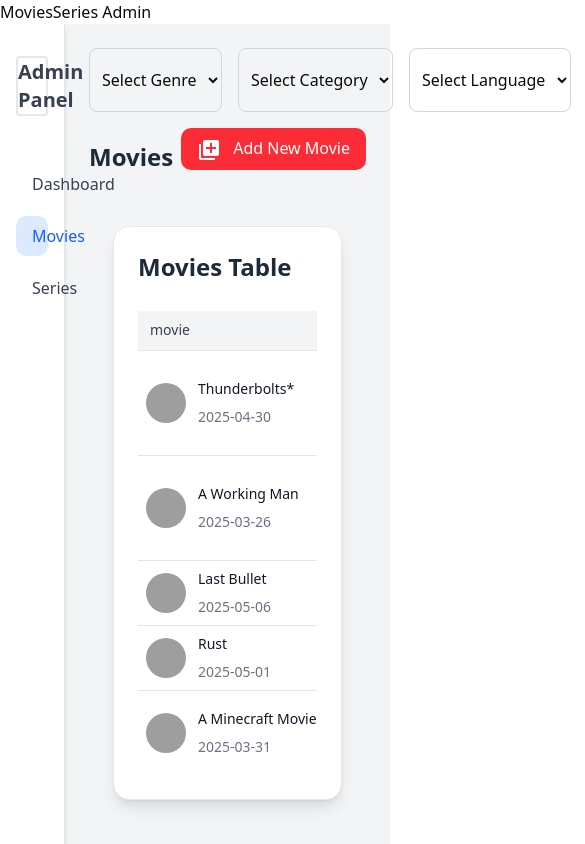
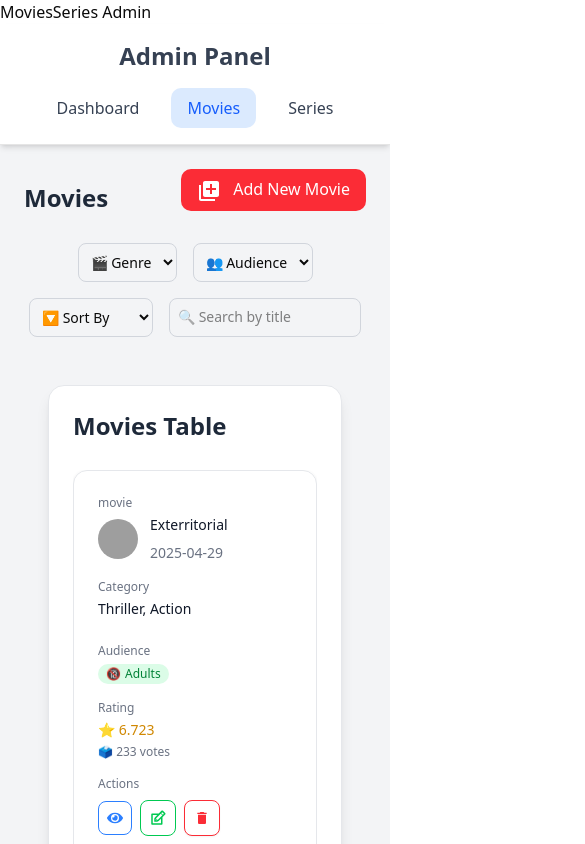
Before and after one commit to EngBasmaa/Movie-Verse-React-Project, a React (Vite) app: page /admin in a window 390 px wide. Shown: the top 844 px of the page, 585 px wide, since content can reach past the window. Built offline with nearby package versions, Linux system fonts and the light colour scheme; data requests are answered from the project's data file; grey boxes are pictures that could not be loaded.

Commit message:
handling applying filters - add full responsivity for the tables - add pagination for the tables

```diff
--- a/package.json
+++ b/package.json
@@ -12,6 +12,7 @@
   },
   "dependencies": {
     "@radix-ui/react-avatar": "^1.1.9",
+    "@radix-ui/react-dialog": "^1.1.13",
     "@radix-ui/react-icons": "^1.3.2",
     "@radix-ui/react-label": "^2.1.6",
     "@radix-ui/react-select": "^2.2.4",
--- a/src/features/admin/components/MyFilters.jsx
+++ b/src/features/admin/components/MyFilters.jsx
@@ -1,29 +1,27 @@
-import { useState } from "react";
+import { useState, useEffect } from "react";
 
 export function MyFilters({ onFilterChange }) {
   const [genre, setGenre] = useState("");
   const [category, setCategory] = useState("");
-  const [language, setLanguage] = useState("");
   const [searchQuery, setSearchQuery] = useState("");
+  const [sortBy, setSortBy] = useState("");
 
-  const handleFilterChange = () => {
-    onFilterChange({
-      genre,
-      category,
-      language,
-      searchQuery
-    });
-  };
+  useEffect(
+    () => {
+      onFilterChange({ genre, category, searchQuery, sortBy });
+    },
+    [genre, category, searchQuery, sortBy]
+  );
 
   return (
-    <div className="flex space-x-4 mb-4">
+    <div className="flex flex-wrap gap-4 justify-center mb-6">
       {/* Genre Filter */}
       <select
         value={genre}
         onChange={e => setGenre(e.target.value)}
-        className="p-2 border border-gray-300 rounded-md"
+        className="p-2 border border-gray-300 rounded-md text-sm"
       >
-        <option value="">Select Genre</option>
+        <option value="">🎬 Genre</option>
         <option value="Action">Action</option>
         <option value="Comedy">Comedy</option>
         <option value="Drama">Drama</option>
@@ -34,41 +32,32 @@ export function MyFilters({ onFilterChange }) {
       <select
         value={category}
         onChange={e => setCategory(e.target.value)}
-        className="p-2 border border-gray-300 rounded-md"
+        className="p-2 border border-gray-300 rounded-md text-sm"
       >
-        <option value="">Select Category</option>
-        <option value="movie">Movie</option>
-        <option value="series">Series</option>
+        <option value="">👥 Audience</option>
+        <option value="general">General</option>
+        <option value="adults">Adults</option>
       </select>
 
-      {/* Language Filter */}
+      {/* Sort Filter */}
       <select
-        value={language}
-        onChange={e => setLanguage(e.target.value)}
-        className="p-2 border border-gray-300 rounded-md"
+        value={sortBy}
+        onChange={e => setSortBy(e.target.value)}
+        className="p-2 border border-gray-300 rounded-md text-sm"
       >
-        <option value="">Select Language</option>
-        <option value="en">English</option>
-        <option value="ar">Arabic</option>
-        <option value="fr">French</option>
+        <option value="">🔽 Sort By</option>
+        <option value="rating">Rating</option>
+        <option value="releaseDate">Release Date</option>
       </select>
 
       {/* Search Filter */}
       <input
         type="text"
-        placeholder="Search by title"
+        placeholder="🔍 Search by title"
         value={searchQuery}
         onChange={e => setSearchQuery(e.target.value)}
-        className="p-2 border border-gray-300 rounded-md"
+        className="p-2 border border-gray-300 rounded-md text-sm w-48"
       />
-
-      {/* Apply Filters */}
-      <button
-        onClick={handleFilterChange}
-        className="px-4 py-2 bg-blue-500 text-white rounded-md"
-      >
-        Apply Filters
-      </button>
     </div>
   );
 }
--- /dev/null
+++ b/src/features/admin/components/MyHeader.jsx
@@ -0,0 +1,54 @@
+import PropTypes from "prop-types";
+
+export function MyHeader({ activeTab, setActiveTab }) {
+  return (
+    <header className="w-full bg-white border-b p-4 shadow-md">
+      <div className="flex flex-col md:flex-row items-center justify-between">
+        <h2 className="text-2xl font-semibold mb-4 md:mb-0 text-gray-700">
+          Admin Panel
+        </h2>
+
+        <ul className="flex flex-wrap gap-4">
+          <li>
+            <button
+              onClick={() => setActiveTab("dashboard")}
+              className={`px-4 py-2 rounded-lg font-medium ${activeTab ===
+              "dashboard"
+                ? "bg-blue-100 text-blue-600"
+                : "text-gray-700 hover:bg-gray-100"}`}
+            >
+              Dashboard
+            </button>
+          </li>
+          <li>
+            <button
+              onClick={() => setActiveTab("movies")}
+              className={`px-4 py-2 rounded-lg font-medium ${activeTab ===
+              "movies"
+                ? "bg-blue-100 text-blue-600"
+                : "text-gray-700 hover:bg-gray-100"}`}
+            >
+              Movies
+            </button>
+          </li>
+          <li>
+            <button
+              onClick={() => setActiveTab("series")}
+              className={`px-4 py-2 rounded-lg font-medium ${activeTab ===
+              "series"
+                ? "bg-blue-100 text-blue-600"
+                : "text-gray-700 hover:bg-gray-100"}`}
+            >
+              Series
+            </button>
+          </li>
+        </ul>
+      </div>
+    </header>
+  );
+}
+
+MyHeader.propTypes = {
+  activeTab: PropTypes.string.isRequired,
+  setActiveTab: PropTypes.func.isRequired
+};
--- a/src/features/admin/components/MyTable.jsx
+++ b/src/features/admin/components/MyTable.jsx
@@ -8,40 +8,31 @@ import {
 } from "@/components/ui/table";
 import { Avatar, AvatarImage, AvatarFallback } from "@/components/ui/avatar";
 import { Button } from "@/components/ui/button";
-import { all } from "./localData";
 import { FaEye } from "react-icons/fa";
 import { TiEdit } from "react-icons/ti";
 import { MdDelete } from "react-icons/md";
 import { useDispatch } from "react-redux";
 import { deleteMovieAction } from "../../movies/movieSlice";
-import { useEffect } from "react";
 import { Link } from "react-router-dom";
 import PropTypes from "prop-types";
 
-export function MyTable({ type, tableTitle }) {
+export function MyTable({ type, tableTitle, data, pagination, setPage }) {
+  const { currentPage, totalPages } = pagination;
   const dispatch = useDispatch();
 
-  useEffect(() => {
-    // ممكن تستدعي هنا جلب الداتا مش الحذف
-    // dispatch(fetchMoviesAction());
-  }, []);
-
   const deleteHandler = movieId => {
-    type === "movie" && dispatch(deleteMovieAction(movieId));
-    type === "series" && dispatch(deleteMovieAction(movieId));
-    type === "all" && dispatch(deleteMovieAction(movieId));
+    dispatch(deleteMovieAction(movieId));
   };
 
-  console.log(all);
-
   return (
-    <div className="w-full p-6">
+    <div className="max-w-full p-6">
       <div className="bg-white rounded-2xl shadow-lg p-6 border border-gray-200">
         <h2 className="text-2xl font-semibold mb-7 text-gray-800">
           {tableTitle}
         </h2>
-        <Table className="w-full">
-          <TableHeader>
+
+        <Table className="w-full block md:table">
+          <TableHeader className="hidden md:table-header-group">
             <TableRow className="bg-gray-100">
               <TableHead className="text-gray-700 ps-3">
                 {type}
@@ -54,22 +45,34 @@ export function MyTable({ type, tableTitle }) {
               </TableHead>
             </TableRow>
           </TableHeader>
+
           <TableBody>
-            {all.map(item =>
+          {data.length === 0 && (
+  <TableRow>
+    <TableCell colSpan={5} className="text-center text-gray-500">
+      No {type} found.
+    </TableCell>
+  </TableRow>
+)}
+            {data.map(item =>
               <TableRow
                 key={item.id}
-                className="hover:bg-gray-50 transition-colors"
+                className="flex flex-col md:table-row border border-gray-200 rounded-xl md:rounded-none mb-4 md:mb-0 p-4 md:p-0 shadow-sm md:shadow-none"
               >
-                <TableCell className="font-medium">
-                  <div className="flex items-center space-x-3  me-3">
+                {/* Title + Date */}
+                <TableCell className="font-medium break-words whitespace-normal">
+                  <div className="md:hidden text-gray-500 text-xs mb-1">
+                    {type}
+                  </div>
+                  <div className="flex items-center space-x-3 me-2">
                     <Avatar className="h-10 w-10">
                       <AvatarImage src={item.poster_url} alt={item.title} />
                       <AvatarFallback>
-                        {item.title.charAt(0)}
+                        {item.title.charAt(0)  }
                       </AvatarFallback>
                     </Avatar>
                     <div>
-                      <p className="text-sm font-medium mb-2 text-gray-900">
+                      <p className="text-sm font-medium mb-2 text-gray-900 break-words whitespace-normal">
                         {item.title}
                       </p>
                       <p className="text-sm text-gray-500 break-words whitespace-normal">
@@ -78,25 +81,49 @@ export function MyTable({ type, tableTitle }) {
                     </div>
                   </div>
                 </TableCell>
+
+                {/* Category */}
                 <TableCell>
-                  <p className="text-sm font-medium  mb-2 text-gray-900">
+                  <div className="md:hidden text-gray-500 text-xs mb-1">
+                    Category
+                  </div>
+                  <p className="text-sm font-medium mb-2 text-gray-900 break-words whitespace-normal">
                     {item.genres.join(", ")}
                   </p>
                   <p className="text-sm text-gray-500 break-words whitespace-normal">
                     {item.reviews.map(r => r.author).join(", ")}
                   </p>
                 </TableCell>
-                <TableCell>
+
+                {/* Audience */}
+                <TableCell className="me-5">
+                  <div className="md:hidden text-gray-500 text-xs mb-1">
+                    Audience
+                  </div>
                   <span
-                    className={`inline-flex items-center me-4 rounded-full px-2 py-0.5 text-xs font-medium
-      ${item.adult
-        ? "bg-green-100 text-green-700"
-        : "bg-blue-100 text-blue-700"}`}
-                  >
-                    {item.adult ? "Adults" : "General"}
-                  </span>
+  className={`inline-flex items-center gap-1 me-4 rounded-full px-2 py-0.5 text-xs font-medium
+    ${item.adult ? "bg-green-100 text-green-700" : "bg-blue-100 text-blue-700"}`}
+>
+  {item.adult ? (
+      <>
+      <span className="text-green-500">🔞</span>
+      <span>Adults</span>
+    </>
+  ) : (
+    <>
+        <span className="text-blue-500">🧒</span>
+      <span>General</span>
+    </>
+  )}
+</span>
+
                 </TableCell>
-                <TableCell className="text-sm  text-gray-900">
+
+                {/* Rating */}
+                <TableCell className="text-sm text-gray-900 me-7">
+                  <div className="md:hidden text-gray-500 text-xs mb-1">
+                    Rating
+                  </div>
                   <div className="flex flex-col items-start space-y-1">
                     <div className="flex items-center text-sm text-yellow-600 font-medium">
                       ⭐ {item.vote_average}
@@ -106,8 +133,13 @@ export function MyTable({ type, tableTitle }) {
                     </div>
                   </div>
                 </TableCell>
+
+                {/* Actions */}
                 <TableCell className="text-center">
-                  <div className="flex justify-center items-center gap-2">
+                  <div className="md:hidden text-gray-500 text-xs mb-1 text-start">
+                    Actions
+                  </div>
+                  <div className="flex justify-start md:justify-center items-center gap-2 mt-2">
                     <Link
                       to={`/admin/${item.id}`}
                       className="p-2 rounded-md border border-blue-500 text-blue-500 hover:bg-blue-600 hover:text-white transition duration-200"
@@ -115,7 +147,6 @@ export function MyTable({ type, tableTitle }) {
                     >
                       <FaEye size={16} />
                     </Link>
-
                     <Link
                       to={`/admin/${item.id}/${type === "movie"
                         ? "editMovie"
@@ -125,11 +156,14 @@ export function MyTable({ type, tableTitle }) {
                     >
                       <TiEdit size={18} />
                     </Link>
-
                     <Button
                       variant="outline"
                       size="icon"
-                      onClick={() => deleteHandler(item.id)}
+                      onClick={() => {
+                        if (window.confirm("Are you sure you want to delete it?")) {
+                          deleteHandler(item.id);
+                        }
+                      }}
                       className="p-2 rounded-md border border-red-500 text-red-500 hover:bg-red-600 hover:text-white transition duration-200"
                       title="Delete"
                     >
@@ -141,6 +175,27 @@ export function MyTable({ type, tableTitle }) {
             )}
           </TableBody>
         </Table>
+
+        {/* Pagination Controls */}
+        <div className="mt-4 flex justify-center">
+          <Button
+            disabled={currentPage === 1}
+            onClick={() => setPage(currentPage - 1)}
+            className="mx-2"
+          >
+            Previous
+          </Button>
+          <span className="text-sm text-gray-700 mt-2">
+            Page {currentPage} of {totalPages}
+          </span>
+          <Button
+            disabled={currentPage === totalPages}
+            onClick={() => setPage(currentPage + 1)}
+            className="mx-2"
+          >
+            Next
+          </Button>
+        </div>
       </div>
     </div>
   );
@@ -148,5 +203,8 @@ export function MyTable({ type, tableTitle }) {
 
 MyTable.propTypes = {
   type: PropTypes.string.isRequired,
-  tableTitle: PropTypes.string.isRequired
+  tableTitle: PropTypes.string.isRequired,
+  data: PropTypes.array.isRequired,
+  pagination: PropTypes.object.isRequired,
+  setPage: PropTypes.func.isRequired
 };
--- a/src/features/admin/components/Sidebar.jsx
+++ b/src/features/admin/components/Sidebar.jsx
@@ -1,24 +1,51 @@
+import PropTypes from "prop-types";
+
 export function Sidebar({ activeTab, setActiveTab }) {
-  return <aside className="col-span-2 bg-white border-r p-4 shadow-md">
+  return (
+    <aside className="col-span-2 bg-white border-r p-4 shadow-md h-screen position-fixed">
       <h2 className="text-xl font-semibold mb-12 mt-4 border-2 border-gray-200 rounded text-center text-gray-700">
         Admin Panel
       </h2>
       <ul className="space-y-3">
         <li>
-          <button onClick={() => setActiveTab("dashboard")} className={`w-full text-left px-4 py-2 rounded-lg font-medium ${activeTab === "dashboard" ? "bg-blue-100 text-blue-600" : "text-gray-700 hover:bg-gray-50"}`}>
+          <button
+            onClick={() => setActiveTab("dashboard")}
+            className={`w-full text-left px-4 py-2 rounded-lg font-medium ${activeTab ===
+            "dashboard"
+              ? "bg-blue-100 text-blue-600"
+              : "text-gray-700 hover:bg-gray-50"}`}
+          >
             Dashboard
           </button>
         </li>
         <li>
-          <button onClick={() => setActiveTab("movies")} className={`w-full text-left px-4 py-2 rounded-lg font-medium ${activeTab === "movies" ? "bg-blue-100 text-blue-600" : "text-gray-700 hover:bg-gray-50"}`}>
+          <button
+            onClick={() => setActiveTab("movies")}
+            className={`w-full text-left px-4 py-2 rounded-lg font-medium ${activeTab ===
+            "movies"
+              ? "bg-blue-100 text-blue-600"
+              : "text-gray-700 hover:bg-gray-50"}`}
+          >
             Movies
           </button>
         </li>
         <li>
-          <button onClick={() => setActiveTab("series")} className={`w-full text-left px-4 py-2 rounded-lg font-medium ${activeTab === "series" ? "bg-blue-100 text-blue-600" : "text-gray-700 hover:bg-gray-50"}`}>
+          <button
+            onClick={() => setActiveTab("series")}
+            className={`w-full text-left px-4 py-2 rounded-lg font-medium ${activeTab ===
+            "series"
+              ? "bg-blue-100 text-blue-600"
+              : "text-gray-700 hover:bg-gray-50"}`}
+          >
             Series
           </button>
         </li>
       </ul>
-    </aside>;
+    </aside>
+  );
 }
+
+Sidebar.propTypes = {
+  activeTab: PropTypes.string.isRequired,
+  setActiveTab: PropTypes.func.isRequired
+};
--- a/src/features/admin/pages/AdminLayout.jsx
+++ b/src/features/admin/pages/AdminLayout.jsx
@@ -1,4 +1,4 @@
-import { useState } from "react";
+import { useEffect, useState } from "react";
 import { MyTable } from "../components/MyTable";
 import { Sidebar } from "../components/Sidebar";
 import { Link } from "react-router-dom";
@@ -6,22 +6,50 @@ import { MdAddToPhotos } from "react-icons/md";
 import { MyFilters } from "../components/MyFilters"; // تعديل هذا الاستيراد ليناسب الملف
 import {
   filterByGenre,
-  filterByCategory,
-  filterByLang,
+
   filterBySearch,
-  sortByPopularity,
   sortByRating,
   sortByReleaseDate,
 } from "../../../shared/utils/movieUtils";
-import { all } from "../components/localData";
+import { useSelector } from "react-redux";
+import { MyHeader } from "../components/MyHeader";
 
 export function AdminLayout() {
   const [activeTab, setActiveTab] = useState("movies");
   const [filteredData, setFilteredData] = useState(null);
 
+  const [currentPage, setCurrentPage] = useState(1);
+  const itemsPerPage = 5;
+
+  const { movies } = useSelector((store) => store.movieSlice);
+
+  const totalPages = Math.ceil(((filteredData || movies || []).length) / itemsPerPage);
+
+
+  useEffect(() => {
+    setFilteredData(movies);
+
+  }, [movies]);
+
+  const paginate = (items, page, limit) => {
+    const start = (page - 1) * limit;
+    return items.slice(start, start + limit);
+  };
+
+  const paginatedData = paginate(filteredData ?? movies, currentPage, itemsPerPage);
+
+function filterByCategory(movies, category) {
+  if (category === "general") {
+    return movies.filter(movie => movie.adult === false);
+  }
+  if (category === "adults") {
+    return movies.filter(movie => movie.adult === true);
+  }
+  return movies; // لو مفيش فلتر مطبق
+}
   // Handle the filter change
   const handleFilterChange = (filters) => {
-    let filteredMovies = all; // البداية مع جميع البيانات
+    let filteredMovies = movies;
 
     if (filters.genre) {
       filteredMovies = filterByGenre(filteredMovies, filters.genre);
@@ -29,17 +57,8 @@ export function AdminLayout() {
     if (filters.category) {
       filteredMovies = filterByCategory(filteredMovies, filters.category);
     }
-    if (filters.language) {
-      filteredMovies = filterByLang(filteredMovies, filters.language);
-    }
     if (filters.searchQuery) {
       filteredMovies = filterBySearch(filteredMovies, filters.searchQuery);
-    }
-
-
-    // إضافة ترتيب حسب الشعبية أو التقييم أو تاريخ الإصدار إذا تم تحديده
-    if (filters.sortBy === "popularity") {
-      filteredMovies = sortByPopularity(filteredMovies);
     }
     if (filters.sortBy === "rating") {
       filteredMovies = sortByRating(filteredMovies);
@@ -48,16 +67,27 @@ export function AdminLayout() {
       filteredMovies = sortByReleaseDate(filteredMovies);
     }
 
-    setFilteredData(filteredMovies); // تعيين البيانات المفلترة
+    setFilteredData(filteredMovies);
+    setCurrentPage(1);
   };
 
   return (
+
     <div className="grid grid-cols-12 min-h-screen bg-gray-100">
-      <Sidebar activeTab={activeTab} setActiveTab={setActiveTab} />
 
-      <main className="col-span-10 p-6">
-        {/* Render the Filters component */}
-        <MyFilters onFilterChange={handleFilterChange} />
+
+        {/* Sidebar يظهر فقط على الشاشات الكبيرة */}
+        <div className="hidden lg:block col-span-2">
+        <Sidebar activeTab={activeTab} setActiveTab={setActiveTab} />
+      </div>
+
+      {/* Header يظهر فقط على الشاشات الصغيرة */}
+      <div className="block lg:hidden col-span-12">
+        <MyHeader activeTab={activeTab} setActiveTab={setActiveTab} />
+      </div>
+
+
+      <main className="col-span-12 lg:col-span-10 p-6">
 
         {activeTab === "dashboard" && (
           <>
@@ -65,11 +95,13 @@ export function AdminLayout() {
               <h1 className="text-2xl font-bold text-gray-800">All</h1>
               <h3 className="text-2xl font-bold text-red-800">Analysis Charts</h3>
             </div>
+            <MyFilters onFilterChange={handleFilterChange} />
             <MyTable
               type="all"
               tableTitle="Movies & Series Table"
-              movies={filteredData || all} // تمرير البيانات المفلترة إلى الجدول
-            />
+              data={paginatedData || movies}
+              pagination={{ currentPage, totalPages }}
+              setPage={setCurrentPage}            />
           </>
         )}
 
@@ -84,11 +116,14 @@ export function AdminLayout() {
                 <MdAddToPhotos className="inline-block mr-2 size-6" /> Add New Movie
               </Link>
             </div>
+            <MyFilters onFilterChange={handleFilterChange} />
+
             <MyTable
               type="movie"
               tableTitle="Movies Table"
-              movies={filteredData || all} // تمرير البيانات المفلترة إلى الجدول
-            />
+              data={paginatedData || movies}
+              pagination={{ currentPage, totalPages }}
+              setPage={setCurrentPage}            />
           </>
         )}
 
@@ -103,10 +138,14 @@ export function AdminLayout() {
                 <MdAddToPhotos className="inline-block mr-2 size-6" /> Add New Series
               </Link>
             </div>
+            <MyFilters onFilterChange={handleFilterChange} />
+
             <MyTable
               type="series"
               tableTitle="Series Table"
-              movies={filteredData || all}
+              data={paginatedData || movies}
+              pagination={{ currentPage, totalPages }}
+              setPage={setCurrentPage}
             />
           </>
         )}
--- a/vite.config.js
+++ b/vite.config.js
@@ -2,6 +2,7 @@ import path from "path";
 import tailwindcss from "@tailwindcss/vite";
 import react from "@vitejs/plugin-react";
 import { defineConfig } from "vite";
+
 
 // https://vite.dev/config/
 export default defineConfig({
```
Also changed, not shown: src/components/ui/dialog.jsx (added, +131 -0 lines), src/shared/utils/movieUtils.js (+19 -19 lines), server/db.json, 1 other file (tests, documents, lock files or other folders).
